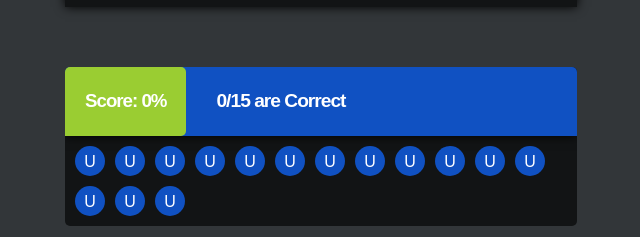
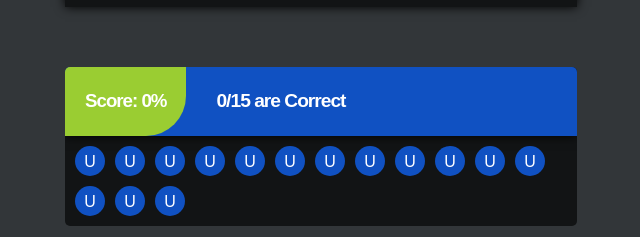
Before and after one commit to Nishantjaryal/quiz-app, a plain HTML site: page index.html in a window 1280 px wide. Shown: the part 10615-10852 px from the top of the page, 319-959 px from the left. Drawn offline with Linux system fonts and the light colour scheme.

Commit message:
style adjustments

```diff
--- a/style.css
+++ b/style.css
@@ -59,8 +59,7 @@ body{
     color: #ffffff;
     padding: 20px;
     width: fit-content;
-    border-top-right-radius:5px;
-    border-bottom-right-radius:5px;
+    border-bottom-right-radius:40px;
 }
 #circleContainer{
     max-width: 100%;
```
